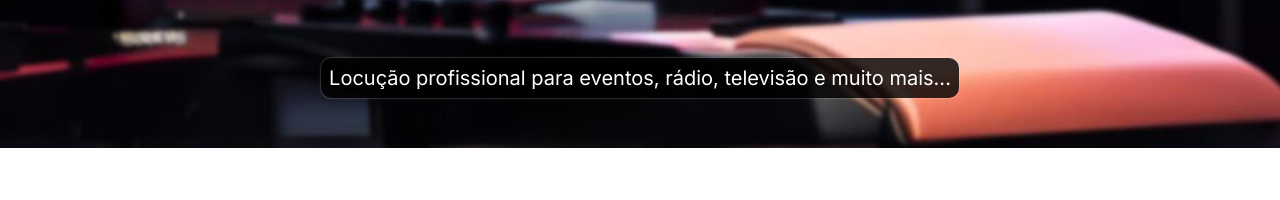
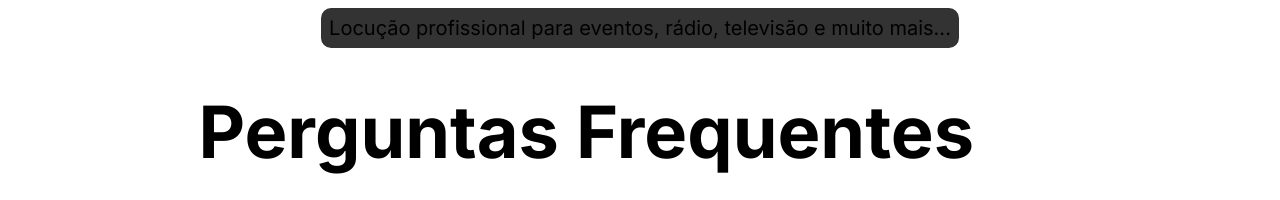
Before and after one commit to LucasJoseArantes/LandingPage-DMVoz, a React (Vite) app: page / in a window 1280 px wide. Shown: the part 752-952 px from the top of the page. Built offline with nearby package versions, Linux system fonts and the light colour scheme.

Commit message:
CREATE: Component Title/Subtitle

```diff
--- a/src/components/sectionFAQ.jsx
+++ b/src/components/sectionFAQ.jsx
@@ -1,5 +1,6 @@
 import React, { useState } from 'react';
 import '../styles/sectionFAQ.css';
+import TitleSubtitle from './titleSubtitle';
 
 const SectionFAQ = () => {
     const [activeIndex, setActiveIndex] = useState(null);
@@ -33,8 +34,7 @@
 
     return (
         <section className="faqSection">
-            <h2>Perguntas Frequentes</h2>
-            <p className='sectionSubtitle'>Respostas para as dúvidas mais comuns sobre nossos serviços</p>
+            <TitleSubtitle title="Perguntas Frequentes" subtitle="Respostas para as dúvidas mais comuns sobre nossos serviços"/>
             <div className="faqList">
                 {faqs.map((faq, index) => (
                     <div key={index} className="faqItem">
--- /dev/null
+++ b/src/components/titleSubtitle.jsx
@@ -0,0 +1,12 @@
+import React from 'react';
+
+const TitleSubtitle = (props) => {
+    return (
+        <div>
+            <h2>{props.title}</h2>
+            <p className='sectionSubtitle'>{props.subtitle}</p>
+        </div>
+    );
+};
+
+export default TitleSubtitle;
--- a/src/styles/sectionOne.css
+++ b/src/styles/sectionOne.css
@@ -1,13 +1,5 @@
-.image-container {
-    display: flex;
-    justify-content: center;
-    align-items: center;
-    height: 900px;
-    width: 100%;
+.imageOne{
     background-image: url('../assets/images/sectionOne/section1bdgEXTENDED.png');
-    background-size: cover;
-    background-repeat: no-repeat;
-    background-position: center;
 }
 
 .sectionOne{
@@ -15,6 +7,7 @@
     display: flex;
     justify-content: center;
     align-items: center;
+    text-align: left
 }
 
 .image-effect {
@@ -66,10 +59,6 @@
     box-shadow: 0px 0px 2px rgba(255, 255, 255, 0.553);
 }
 
-.sectionImage {
-    color: white;
-}
-
 .button  {
     padding: 12px;
     font-size: 26px;
```
